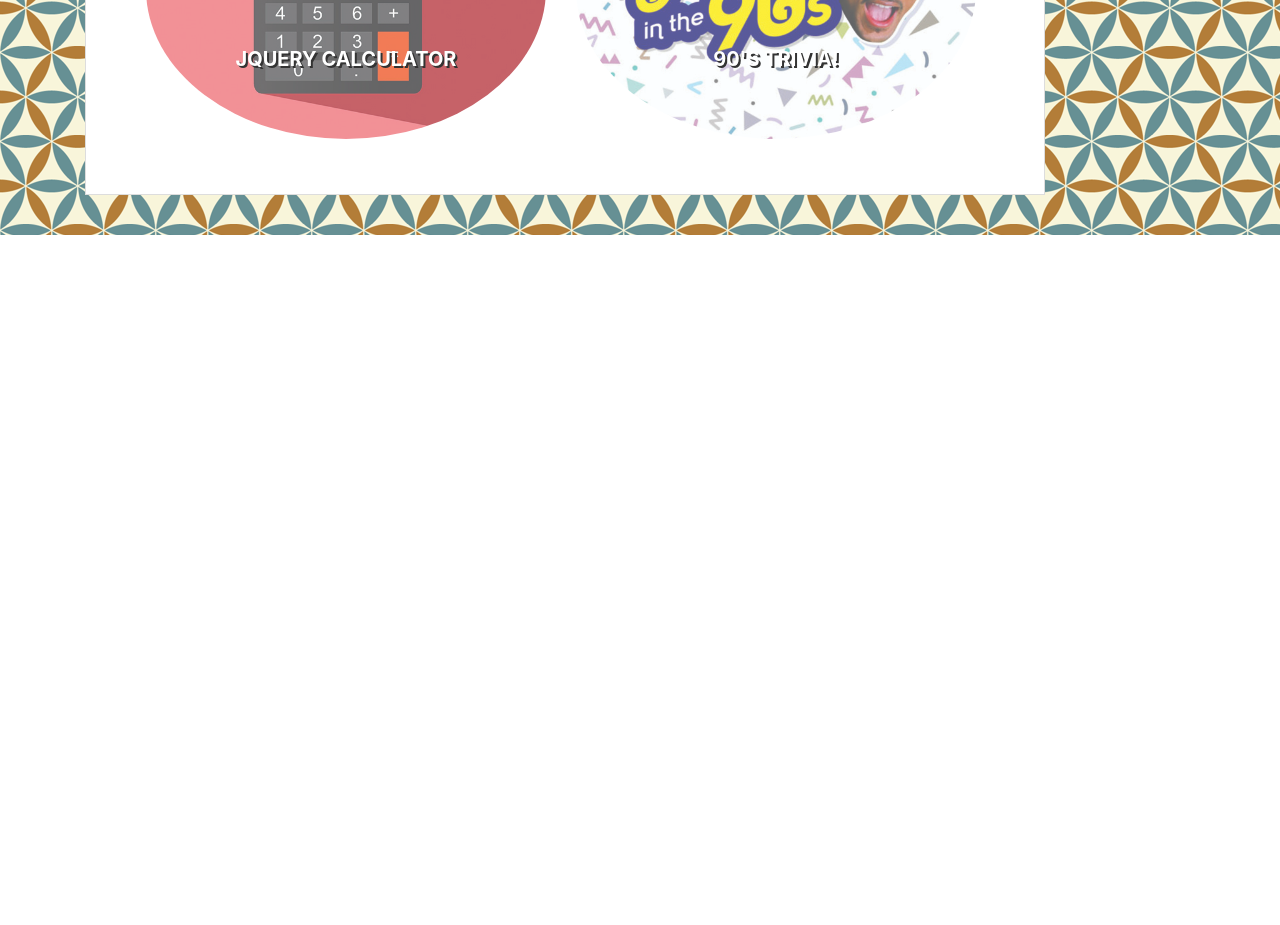
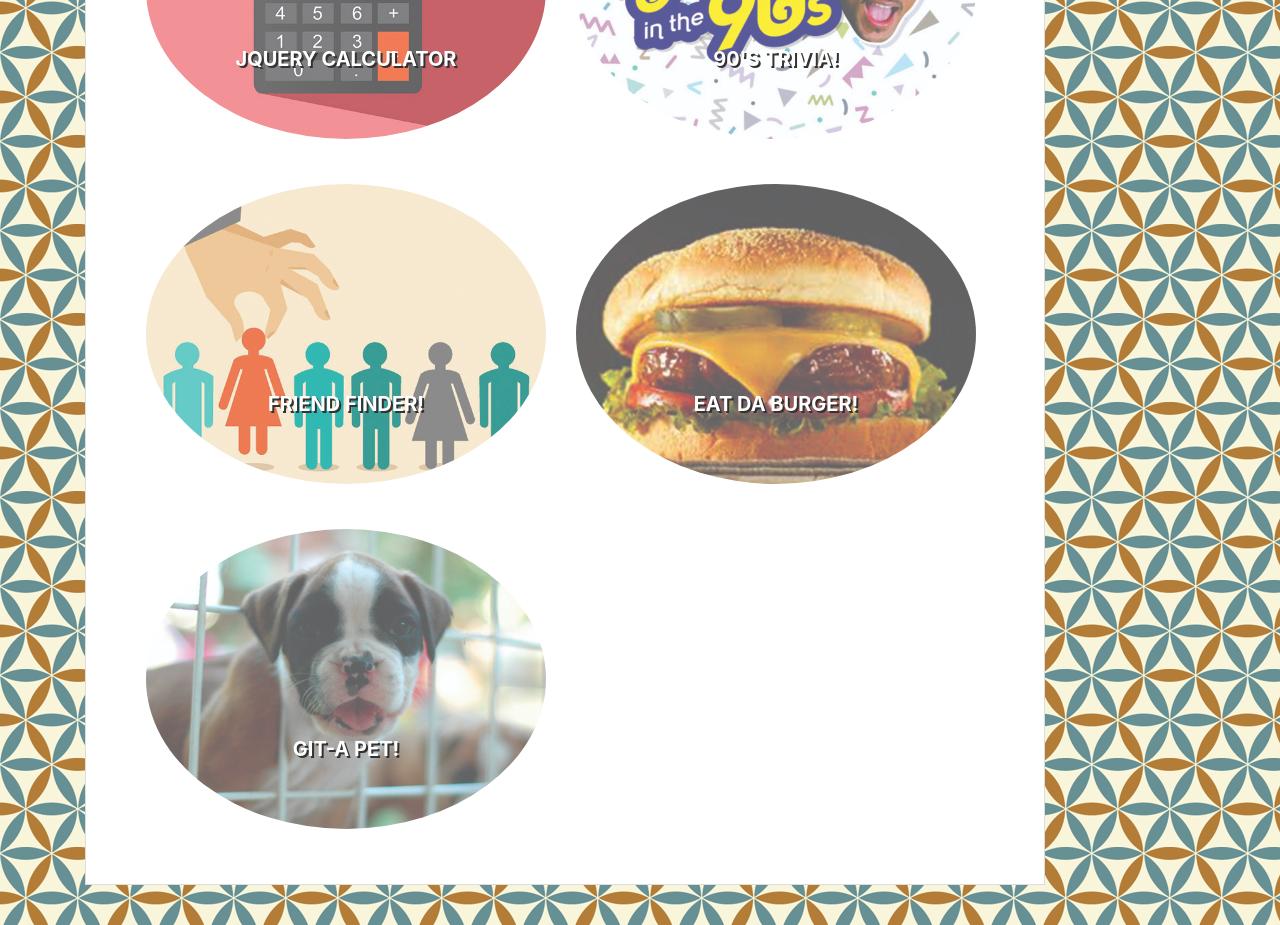
Before and after one commit to hellogoodbyemae/Bootstrap-Portfolio, a plain HTML site: page portfolio.html in a window 1280 px wide. Shown: the part 1111-2036 px from the top of the page. Before the commit the page ends 1346 px from the top, so only its background shows below. Drawn offline with nearby package versions, Linux system fonts and the light colour scheme.

Commit message:
updating portfolio

```diff
--- a/portfolio.html
+++ b/portfolio.html
@@ -60,6 +60,24 @@
           <h3>90's Trivia!</h3>
         </div>
 
+        <div class="work">
+          <a href="https://agile-journey-82832.herokuapp.com/" target="blank"><img src="assets/images/friends.jpg" alt="80s" class="rounded-circle"></a>
+
+          <h3>Friend Finder!</h3>
+        </div>
+
+        <div class="work">
+          <a href="https://warm-springs-48264.herokuapp.com/" target="blank"><img src="assets/images/burgers.jpg" alt="calculator" class="rounded-circle"></a>
+
+          <h3>Eat Da Burger!</h3>
+        </div>
+
+        <div class="work">
+          <a href="https://git-pet.herokuapp.com/" target="blank"><img src="assets/images/adoption.jpg" alt="trivia" class="rounded-circle"></a>
+
+          <h3>Git-A Pet!</h3>
+        </div>
+
       </section>
 
     </div>
```
Also changed, not shown: assets/images/adoption.jpg (added), assets/images/burgers.jpg (added), assets/images/friends.jpg (added).
